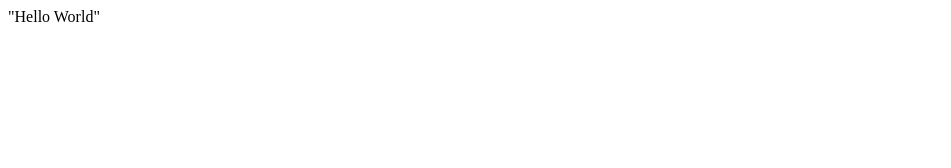
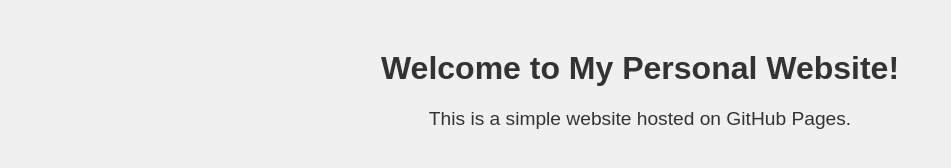
Before and after one commit to ChengyifengTan/ChengyifengTan.github.io, a plain HTML site: page index.html in a window 1280 px wide. Shown: the whole page, without its empty margins (0-951 px from the left). Drawn offline with Linux system fonts and the light colour scheme.

Commit message:
Update index.html

```diff
--- a/index.html
+++ b/index.html
@@ -1 +1,28 @@
-"Hello World"
+<!DOCTYPE html>
+<html lang="en">
+<head>
+    <meta charset="UTF-8">
+    <meta name="viewport" content="width=device-width, initial-scale=1.0">
+    <title>My Personal Website</title>
+    <style>
+        body {
+            font-family: Arial, sans-serif;
+            margin: 0;
+            padding: 0;
+            background-color: #f0f0f0;
+            color: #333;
+            text-align: center;
+        }
+        h1 {
+            margin-top: 50px;
+        }
+        p {
+            font-size: 1.2em;
+        }
+    </style>
+</head>
+<body>
+    <h1>Welcome to My Personal Website!</h1>
+    <p>This is a simple website hosted on GitHub Pages.</p>
+</body>
+</html>
```
